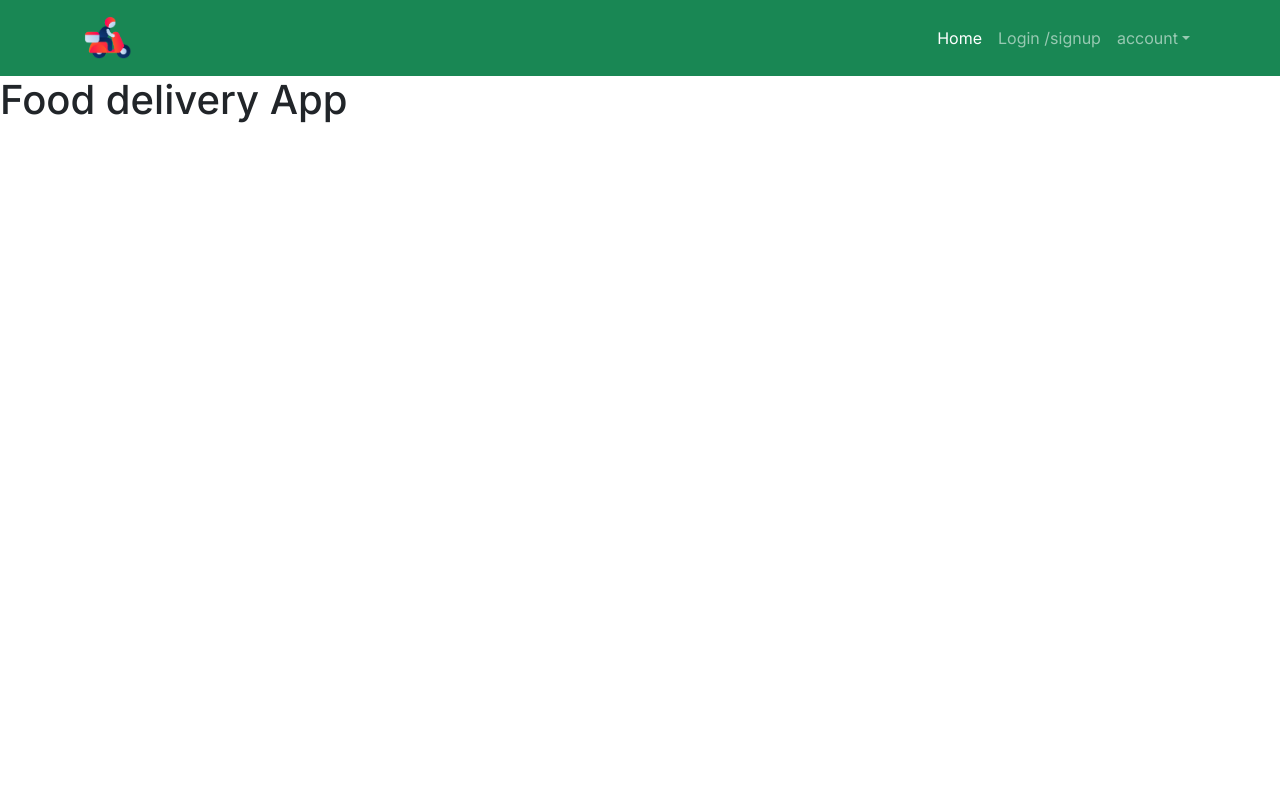
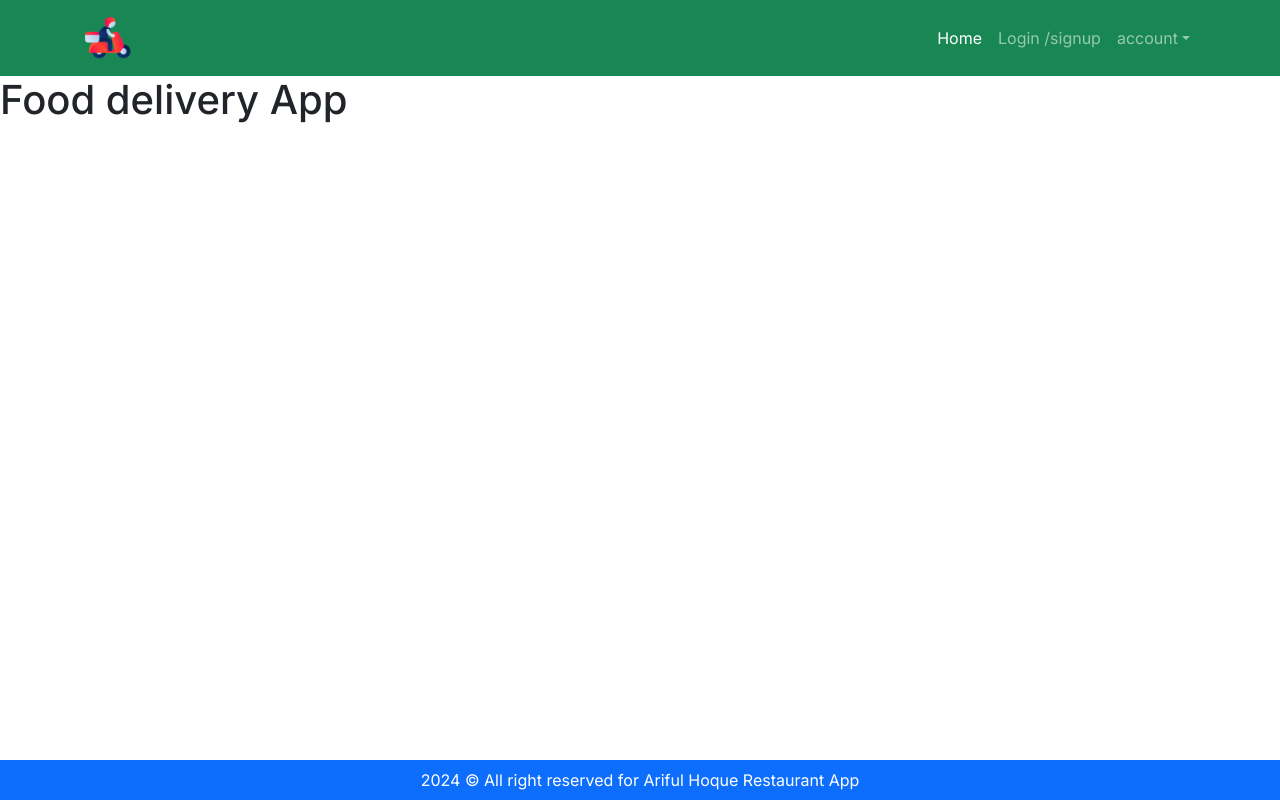
Before and after one commit to Ariful491/restor_next, a Next.js app: page / in a window 1280 px wide. Built offline with nearby package versions, Linux system fonts and the light colour scheme.

Commit message:
footer making.

```diff
--- /dev/null
+++ b/src/app/_components/Footer.js
@@ -0,0 +1,19 @@
+import {Col, Container, Row} from "@/app/_components/helperComponents/BootstrapStyleHelper";
+
+const Footer = () => {
+    return (
+        <>
+            <Row>
+                <Container>
+                    <Col md='12' xl='12' sm='12' className='text-center bg-primary shadow-md border-3 p-2 text-white position-absolute bottom-0' >
+                        <div>
+                            2024 &copy; All right reserved for Ariful Hoque Restaurant App
+                        </div>
+                    </Col>
+                </Container>
+            </Row>
+        </>
+    )
+}
+
+export default Footer;
--- /dev/null
+++ b/src/app/_components/helperComponents/BootstrapStyleHelper.js
@@ -0,0 +1,38 @@
+export const Row = ({children}) => {
+
+    return (
+        <>
+            <div className='row'>
+                {children}
+            </div>
+        </>
+    )
+}
+export const Container = ({children}) => {
+
+    return (
+        <>
+            <div className='container'>
+                {children}
+            </div>
+        </>
+    )
+}
+
+export const Col = ({children, md = null, xl = null, sm = null,className = '', ...rest}) => {
+    const classes = [];
+    if (md) classes.push(`col-md-${md}`);
+    if (xl) classes.push(`col-xl-${xl}`);
+    if (sm) classes.push(`col-sm-${sm}`);
+    const combinedClassName = `${classes.join(' ')} ${className}`.trim();
+
+    console.log(rest)
+
+    return (
+        <>
+            <div className={combinedClassName} {...rest}>
+                {children}
+            </div>
+        </>
+    )
+}
--- a/src/app/globals.css
+++ b/src/app/globals.css
@@ -134,3 +134,7 @@ a {
 .dropdown-item:active {
     background-color: #198754;
 }
+
+body {
+    overflow-x: hidden;
+}
--- a/src/app/layout.js
+++ b/src/app/layout.js
@@ -1,23 +1,26 @@
 import 'bootstrap/dist/css/bootstrap.css'
-import { Inter } from "next/font/google";
+import {Inter} from "next/font/google";
 import "./globals.css";
 import BoostrapClient from "@/app/_components/BootstrapClient";
 import RestaurantHeader from "@/app/_components/RestaurantHeader";
+import Footer from "@/app/_components/Footer";
 
-const inter = Inter({ subsets: ["latin"] });
+const inter = Inter({subsets: ["latin"]});
 
 export const metadata = {
     title: "Create Next App",
     description: "Generated by create next app",
 };
 
-export default function RootLayout({ children }) {
+
+export default function RootLayout({children}) {
     return (
         <html lang="en">
 
         <body className={inter.className}>
         <RestaurantHeader/>
         {children}
+        <Footer/>
         <BoostrapClient/>
         </body>
         </html>
```
Lines whose indentation alone changed are shown as unchanged.
